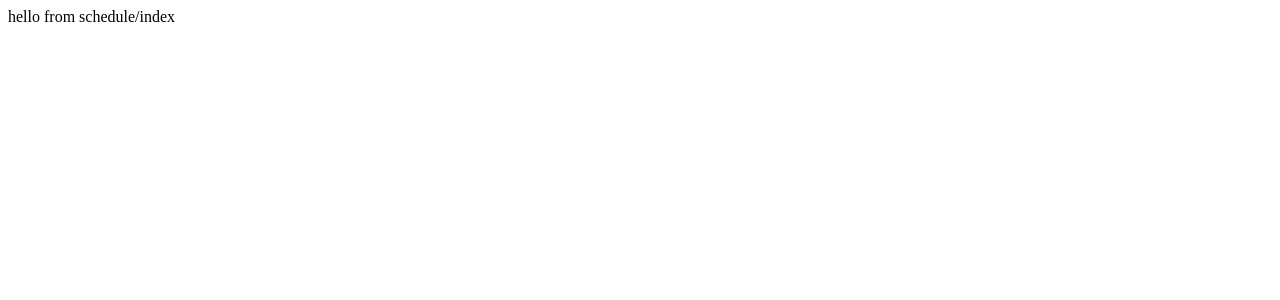
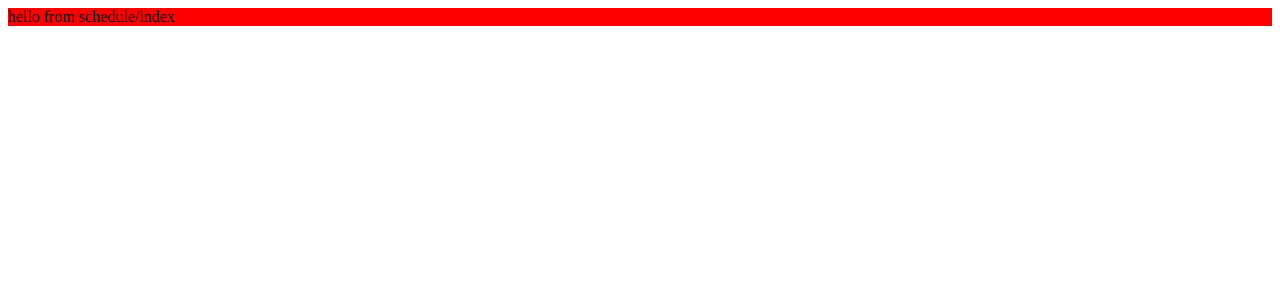
Before and after one commit to lucassonsinlima/nuxt-reproduce, a Nuxt app: page /schedule in a window 1280 px wide. Shown: the top 300 px of the page. Built offline with nearby package versions, Linux system fonts and the light colour scheme.

Commit message:
chore: make navigateTo reproduce

```diff
--- /dev/null
+++ b/assets/stylesheets/_constants.scss
@@ -0,0 +1,3 @@
+$signup-mobile-header: 84px;
+$desktop-forms-max-width: 328px;
+$desktop-navbar-width: 140px;
--- /dev/null
+++ b/assets/stylesheets/main.scss
@@ -0,0 +1,8 @@
+* {
+  box-sizing: border-box;
+}
+
+body {
+  // TODO
+  color: var(--tx-neutral-base);
+}
--- /dev/null
+++ b/assets/stylesheets/variables.scss
@@ -0,0 +1 @@
+@import "./constants";
--- a/nuxt.config.ts
+++ b/nuxt.config.ts
@@ -1,10 +1,23 @@
-import { defineNuxtConfig } from 'nuxt'
+// import { defineNuxtConfig } from 'nuxt'
 
 const routes = ['/404'];
 
 // https://v3.nuxtjs.org/api/configuration/nuxt.config
 export default defineNuxtConfig({
   target: 'static',
+  generate: {
+    routes: ['/404']
+  },
+  css: ['~/assets/stylesheets/main.scss'],
+  vite: {
+    css: {
+      preprocessorOptions: {
+        scss: {
+          additionalData: '@import "@/assets/stylesheets/variables.scss";',
+        },
+      },
+    }
+  },
   nitro: {
     prerender: { routes },
     commands: {
--- a/package.json
+++ b/package.json
@@ -7,6 +7,9 @@
     "preview": "nuxt preview"
   },
   "devDependencies": {
-    "nuxt": "3.0.0-rc.6"
+    "node-sass": "^7.0.3",
+    "nuxt": "^3.0.0-rc.10",
+    "sass": "^1.54.9",
+    "sass-loader": "^10.3.1"
   }
 }
--- a/pages/404.vue
+++ b/pages/404.vue
@@ -1,5 +1,7 @@
 <template>
-  <div>Page not Found zzz</div>
+  <section>
+    hello from 404
+  </section>
 </template>
 
 <script>
--- a/pages/get-started/index.vue
+++ b/pages/get-started/index.vue
@@ -6,6 +6,11 @@
 
 <script>
 export default {
-  name: 'GetStarted'
+  name: 'GetStarted',
+
+  created () {
+    return navigateTo({ path: '/' })
+    // return this.$router.push({ path: '/' })
+  }
 }
 </script>
--- a/pages/schedule/index.vue
+++ b/pages/schedule/index.vue
@@ -1,5 +1,5 @@
 <template>
-  <section>
+  <section class="foo__bar">
     hello from schedule/index
   </section>
 </template>
@@ -9,3 +9,11 @@ export default {
   name: 'Schedule'
 }
 </script>
+
+<style lang="scss">
+.foo {
+  &__bar {
+    background-color: red;
+  }
+}
+</style>
```
Also changed, not shown: 1 other file (tests, documents, lock files or other folders).
